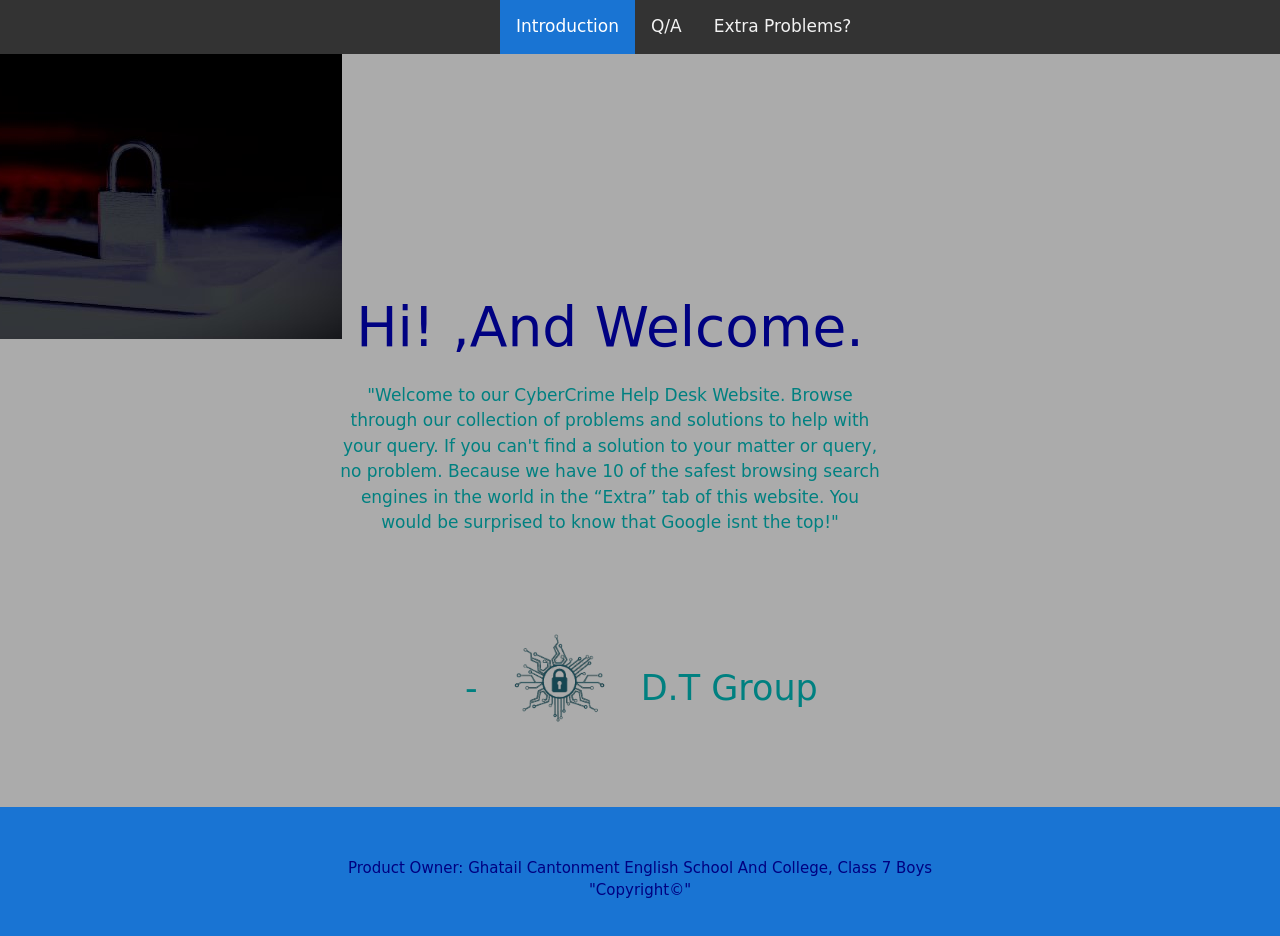
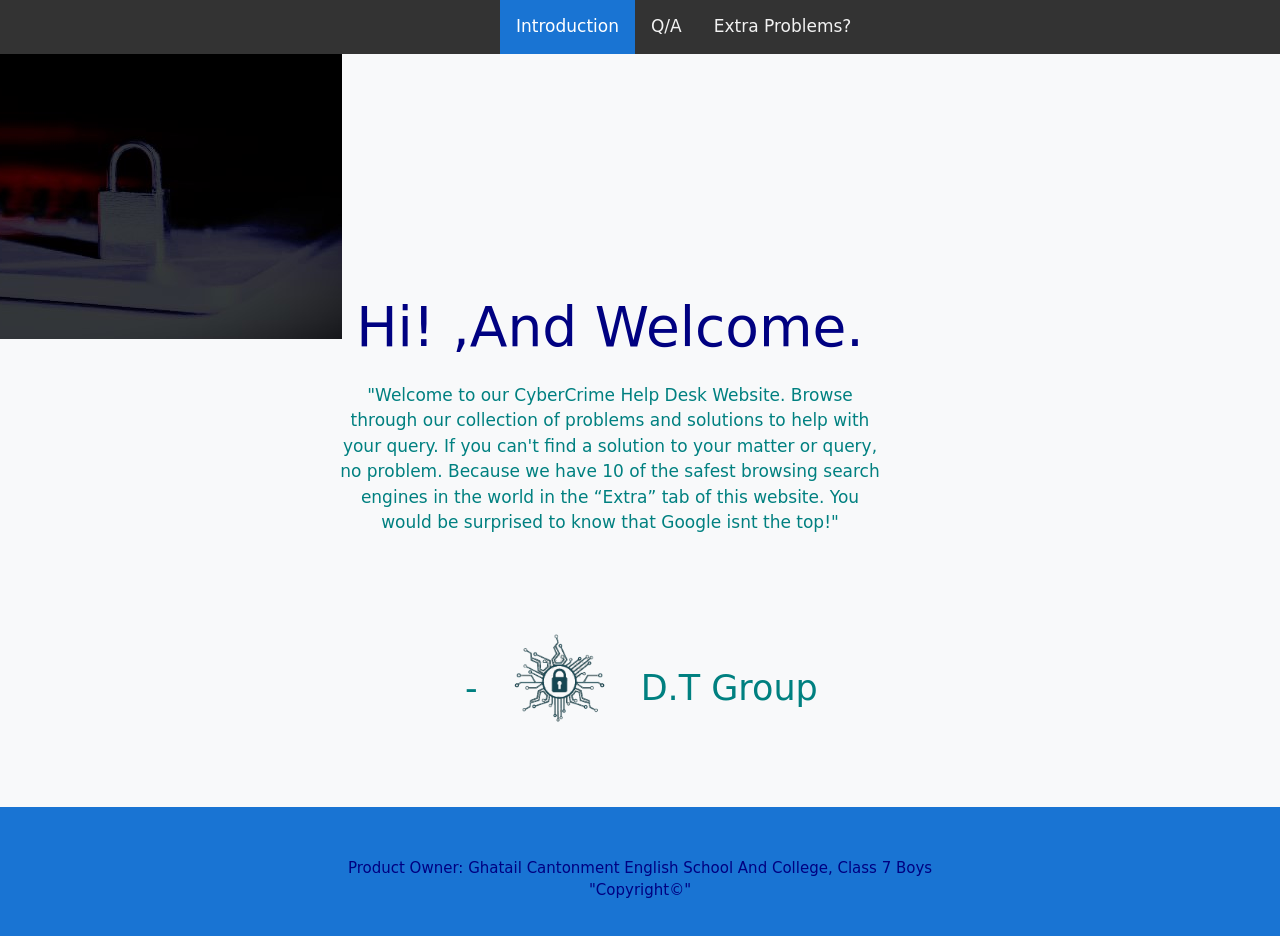
Before and after one commit to Shuaib2010/Digital-Help-Desk-Class-Seven-GCESC-Group-A, a plain HTML site: page index.html in a window 1280 px wide. Drawn offline with nearby package versions, Linux system fonts and the light colour scheme; a web font is replaced by a local one.

Commit message:
trying 3x

```diff
--- a/css/style.css
+++ b/css/style.css
@@ -9,7 +9,7 @@ body {
   background-attachment: cover;
   background-position-x: -270px;
   background-position-y: 0px;
-  background-color: #ababab;
+  background-color: #f8f9fa;
 }
 
 #navbar {
```
